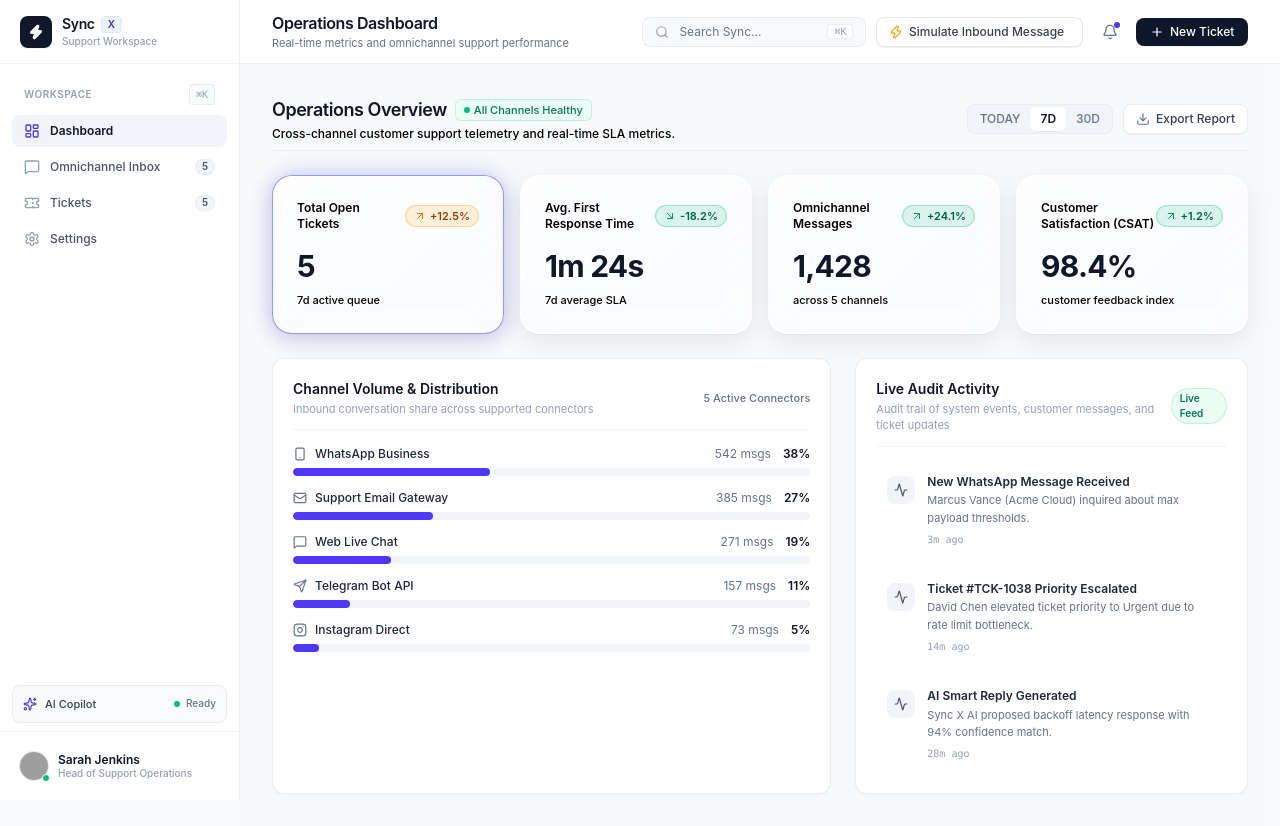
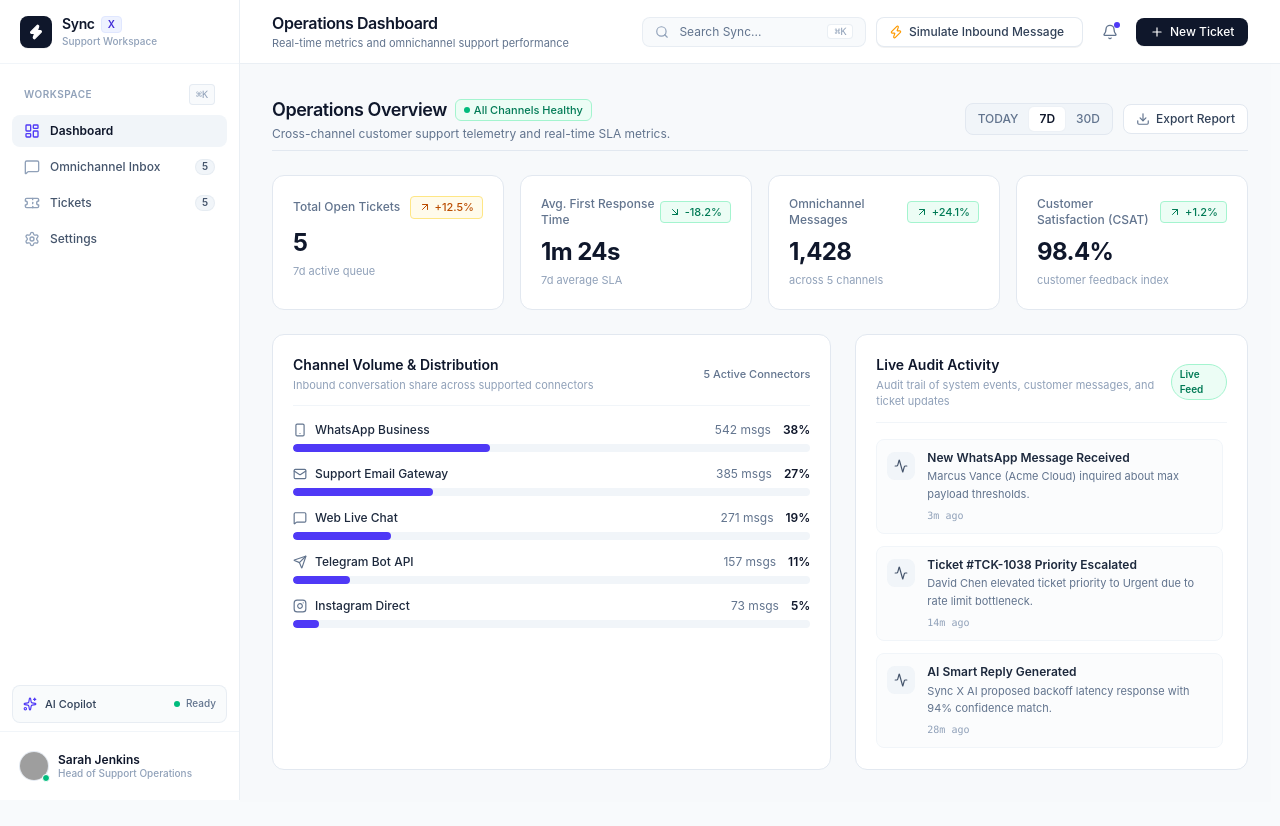
Before and after one commit to syncxomnichannel-star/syncx, a React (Vite) app: page / in a window 1280 px wide. After the commit the page ends 802 px from the top, so only its background shows below. Built offline with nearby package versions, Linux system fonts and the light colour scheme; grey boxes are pictures that could not be loaded.

Commit message:
style(dashboard): simplify cards to clean normal styling without hover, shadows, or blur

```diff
--- a/src/components/DashboardView.tsx
+++ b/src/components/DashboardView.tsx
@@ -1,20 +1,15 @@
-import React, { useState } from 'react';
+import React from 'react';
 import {
   Activity,
   ArrowDownRight,
   ArrowUpRight,
-  ChevronRight,
-  Layers,
   Mail,
   MessageSquare,
-  Plus,
   Send,
   Smartphone,
-  Sparkles,
   Download
 } from 'lucide-react';
 import { InstagramIcon } from './icons/InstagramIcon';
-import { MagneticButton } from './MagneticButton';
 import { useCustomization } from '../context/CustomizationContext';
 import { ChannelType, MetricCardData, NavTabId } from '../types';
 
@@ -23,110 +18,41 @@ interface DashboardViewProps {
   onNavigateTab?: (tab: NavTabId) => void;
 }
 
-interface InteractiveKpiCardProps {
-  metric: MetricCardData;
-  isActive?: boolean;
-  onClick?: () => void;
-}
-
 /**
- * Polished Glassmorphism KPI Card
- * Features:
- * - Semi-transparent background with backdrop blur & saturation
- * - 1px border & layered soft shadow with inset top highlight
- * - 20px border radius
- * - Faint gradient sheen across top
- * - Dynamic cursor spotlight
- * - Translucent tinted trend badge pills
- * - Hover elevation (-4px) with smooth 250ms cubic-bezier transition
- * - Active / selected blue-tinted glow
+ * Standard, simple KPI card:
+ * Solid background, clean borders, no shadows, no blur, no hover animation.
  */
-const InteractiveKpiCard: React.FC<InteractiveKpiCardProps> = ({
-  metric,
-  isActive = false,
-  onClick
-}) => {
-  const [mousePos, setMousePos] = useState<{ x: number; y: number } | null>(null);
-
-  const handleMouseMove = (e: React.MouseEvent<HTMLDivElement>) => {
-    const rect = e.currentTarget.getBoundingClientRect();
-    setMousePos({
-      x: e.clientX - rect.left,
-      y: e.clientY - rect.top
-    });
-  };
-
-  const handleMouseLeave = () => {
-    setMousePos(null);
-  };
-
+const KpiCard: React.FC<{ metric: MetricCardData }> = ({ metric }) => {
   const isDownward = metric.change.startsWith('-');
   const TrendIcon = isDownward ? ArrowDownRight : ArrowUpRight;
 
   return (
-    <div
-      onClick={onClick}
-      onMouseMove={handleMouseMove}
-      onMouseLeave={handleMouseLeave}
-      className={`glass-kpi-card p-5 sm:p-6 cursor-pointer overflow-hidden group select-none ${
-        isActive ? 'is-active ring-1 ring-indigo-500/30' : ''
+    <div className="bg-white border border-slate-200 rounded-xl p-5">
+      <div className="flex items-center justify-between mb-2">
+        <span className="text-xs font-medium text-slate-500">
+          {metric.title}
+        </span>
+        <span
+          className={`inline-flex items-center gap-1 text-[11px] font-medium px-2 py-0.5 rounded border ${
+            metric.isPositive
+              ? 'bg-emerald-50 text-emerald-700 border-emerald-200'
+              : 'bg-amber-50 text-amber-700 border-amber-200'
           }`}
         >
-      {/* Faint gradient sheen across the top of each card (linear-gradient 135deg, white 40% to transparent) */}
-      <div
-        className="pointer-events-none absolute inset-x-0 top-0 h-28 rounded-t-[20px] transition-opacity duration-300"
-        style={{
-          background: 'linear-gradient(135deg, rgba(255, 255, 255, 0.4) 0%, rgba(255, 255, 255, 0.1) 40%, transparent 100%)'
-        }}
-        aria-hidden="true"
-      />
-
-      {/* Dynamic Cursor Spotlight Effect */}
-      {mousePos && (
-        <div
-          className="pointer-events-none absolute -inset-px transition-opacity duration-300 rounded-[20px]"
-          style={{
-            background: `radial-gradient(220px circle at ${mousePos.x}px ${mousePos.y}px, rgba(99, 102, 241, 0.08), transparent 70%)`
-          }}
-          aria-hidden="true"
-        />
-      )}
-
-      {/* Content */}
-      <div className="relative z-10 flex flex-col justify-between h-full">
-        <div className="flex items-center justify-between mb-3">
-          <span className="text-xs font-semibold text-black dark:text-white group-hover:text-slate-950 dark:group-hover:text-white transition-colors">
-            {metric.title}
-          </span>
-          {/* Trend Badge: small pill with a translucent tinted background */}
-          <span
-            className={`inline-flex items-center gap-1 text-[11px] font-semibold px-2 py-0.5 rounded-full border backdrop-blur-xs transition-transform duration-200 group-hover:scale-105 ${
-              metric.isPositive
-                ? 'bg-emerald-500/15 text-emerald-800 dark:text-emerald-300 border-emerald-500/30'
-                : 'bg-amber-500/15 text-amber-800 dark:text-amber-300 border-amber-500/30'
-            }`}
-          >
-            <TrendIcon
-              className={`w-3 h-3 ${
-                metric.isPositive
-                  ? 'text-emerald-600 dark:text-emerald-400'
-                  : 'text-amber-600 dark:text-amber-400'
-              }`}
-            />
+          <TrendIcon className="w-3 h-3" />
           <span>{metric.change}</span>
         </span>
       </div>
 
-        <div className="flex items-baseline justify-between mt-1">
-          <p className="text-2xl sm:text-3xl font-bold tracking-tight text-slate-900 dark:text-white group-hover:text-indigo-950 dark:group-hover:text-indigo-200 transition-colors">
+      <div className="flex items-baseline justify-between">
+        <p className="text-2xl font-bold tracking-tight text-slate-900">
           {metric.value}
         </p>
       </div>
 
-        <p className="text-[11px] font-medium text-black dark:text-white mt-2">
+      <p className="text-[11px] text-slate-400 mt-1 font-normal">
         {metric.period}
       </p>
-      </div>
     </div>
   );
 };
@@ -135,15 +61,13 @@ export const DashboardView: React.FC<DashboardViewProps> = ({
   onOpenNewTicket,
   onNavigateTab
 }) => {
-  const [selectedMetricId, setSelectedMetricId] = useState<string>('metric-tickets');
   const {
     metrics,
     channelVolume,
     activities,
     timeRange,
     setTimeRange,
-    exportReport,
-    showToast
+    exportReport
   } = useCustomization();
 
   const getChannelIcon = (type?: ChannelType) => {
@@ -164,25 +88,25 @@ export const DashboardView: React.FC<DashboardViewProps> = ({
   return (
     <div className="p-6 sm:p-8 space-y-6 max-w-7xl mx-auto">
       {/* Top Operations Header Bar */}
-      <div className="flex flex-col sm:flex-row sm:items-center justify-between gap-4 pb-2 border-b border-slate-200/60">
+      <div className="flex flex-col sm:flex-row sm:items-center justify-between gap-4 pb-2 border-b border-slate-200">
         <div>
           <div className="flex items-center space-x-2">
             <h3 className="text-lg font-semibold tracking-tight text-slate-900">
               Operations Overview
             </h3>
-            <span className="inline-flex items-center gap-1 text-[11px] font-medium text-emerald-700 bg-emerald-50 px-2 py-0.5 rounded-md border border-emerald-200/70">
+            <span className="inline-flex items-center gap-1 text-[11px] font-medium text-emerald-700 bg-emerald-50 px-2 py-0.5 rounded-md border border-emerald-200">
               <span className="w-1.5 h-1.5 rounded-full bg-emerald-500" />
               <span>All Channels Healthy</span>
             </span>
           </div>
-          <p className="text-xs text-black dark:text-white font-medium mt-0.5">
+          <p className="text-xs text-slate-500 mt-0.5">
             Cross-channel customer support telemetry and real-time SLA metrics.
           </p>
         </div>
 
         <div className="flex items-center space-x-2.5">
           {/* Time Range Selector */}
-          <div className="flex items-center p-0.5 rounded-lg bg-slate-100 border border-slate-200/70 text-xs">
+          <div className="flex items-center p-0.5 rounded-lg bg-slate-100 border border-slate-200 text-xs">
             {(['today', '7d', '30d'] as const).map(tab => (
               <button
                 key={tab}
@@ -190,7 +114,7 @@ export const DashboardView: React.FC<DashboardViewProps> = ({
                 onClick={() => setTimeRange(tab)}
                 className={`px-2.5 py-1 rounded-md text-xs font-medium uppercase transition-colors cursor-pointer ${
                   timeRange === tab
-                    ? 'bg-white text-slate-900 shadow-2xs font-semibold'
+                    ? 'bg-white text-slate-900 font-semibold border border-slate-200/60'
                     : 'text-slate-500 hover:text-slate-800'
                 }`}
               >
@@ -199,48 +123,29 @@ export const DashboardView: React.FC<DashboardViewProps> = ({
             ))}
           </div>
 
-          {/* Magnetic CTA Export Report Action */}
-          <MagneticButton
-            strength={0.25}
+          {/* Export Report Action */}
+          <button
+            type="button"
             onClick={() => exportReport('json')}
-            className="flex items-center space-x-1.5 px-3 py-1.5 bg-white hover:bg-slate-50 border border-slate-200/80 hover:border-slate-300 text-slate-700 rounded-lg text-xs font-medium shadow-2xs transition-colors"
+            className="flex items-center space-x-1.5 px-3 py-1.5 bg-white hover:bg-slate-50 border border-slate-200 text-slate-700 rounded-lg text-xs font-medium cursor-pointer"
           >
             <Download className="w-3.5 h-3.5 text-slate-500" />
             <span>Export Report</span>
-          </MagneticButton>
+          </button>
         </div>
       </div>
 
-      {/* 4 Restyled Glassmorphism KPI Cards with Soft Blurred Gradient Blobs behind */}
-      <div className="relative">
-        {/* Soft Blurred Gradient Blobs (indigo/blue and a hint of violet, ~15% opacity, blur 80px) */}
-        <div
-          className="pointer-events-none absolute -inset-x-4 -top-8 -bottom-8 overflow-hidden -z-10"
-          aria-hidden="true"
-        >
-          <div className="absolute top-2 left-[5%] w-72 h-72 rounded-full bg-indigo-500/15 blur-[80px]" />
-          <div className="absolute -top-6 left-[35%] w-80 h-80 rounded-full bg-blue-500/15 blur-[80px]" />
-          <div className="absolute top-4 right-[25%] w-72 h-72 rounded-full bg-violet-500/15 blur-[80px]" />
-          <div className="absolute -bottom-6 right-[5%] w-64 h-64 rounded-full bg-indigo-400/15 blur-[80px]" />
-        </div>
-
-        {/* 4 Interactive KPI Cards */}
+      {/* 4 Operations KPI Cards: Basic, Normal, No Shadows, No Blur */}
       <div className="grid grid-cols-1 sm:grid-cols-2 lg:grid-cols-4 gap-4">
         {metrics.map(metric => (
-            <InteractiveKpiCard
-              key={metric.id}
-              metric={metric}
-              isActive={selectedMetricId === metric.id}
-              onClick={() => setSelectedMetricId(metric.id)}
-            />
+          <KpiCard key={metric.id} metric={metric} />
         ))}
-        </div>
       </div>
 
       {/* Two Column Layout: Channel Breakdown & Activity Feed */}
       <div className="grid grid-cols-1 lg:grid-cols-12 gap-6">
-        {/* Channel Volume Breakdown (7 cols) */}
-        <div className="lg:col-span-7 bg-white border border-slate-200/70 rounded-xl p-5 shadow-[inset_0_1px_2px_rgba(15,23,42,0.02),0_1px_3px_rgba(15,23,42,0.03)] hover:shadow-[inset_0_2px_4px_rgba(15,23,42,0.04),0_10px_24px_-6px_rgba(15,23,42,0.06)] hover:border-slate-300 transition-all duration-200 space-y-4">
+        {/* Channel Volume Breakdown (7 cols): Basic Normal Card */}
+        <div className="lg:col-span-7 bg-white border border-slate-200 rounded-xl p-5 space-y-4">
           <div className="flex items-center justify-between pb-3 border-b border-slate-100">
             <div>
               <h4 className="text-sm font-semibold text-slate-900">
@@ -273,7 +178,7 @@ export const DashboardView: React.FC<DashboardViewProps> = ({
                   </div>
                   <div className="w-full bg-slate-100 h-2 rounded-full overflow-hidden">
                     <div
-                      className="bg-indigo-600 h-full rounded-full transition-all duration-300"
+                      className="bg-indigo-600 h-full rounded-full"
                       style={{ width: `${chan.percent}%` }}
                     />
                   </div>
@@ -283,8 +188,8 @@ export const DashboardView: React.FC<DashboardViewProps> = ({
           </div>
         </div>
 
-        {/* Live Operational Activity Timeline (5 cols) */}
-        <div className="lg:col-span-5 bg-white border border-slate-200/70 rounded-xl p-5 shadow-[inset_0_1px_2px_rgba(15,23,42,0.02),0_1px_3px_rgba(15,23,42,0.03)] hover:shadow-[inset_0_2px_4px_rgba(15,23,42,0.04),0_10px_24px_-6px_rgba(15,23,42,0.06)] hover:border-slate-300 transition-all duration-200 space-y-4">
+        {/* Live Operational Activity Timeline (5 cols): Basic Normal Card */}
+        <div className="lg:col-span-5 bg-white border border-slate-200 rounded-xl p-5 space-y-4">
           <div className="flex items-center justify-between pb-3 border-b border-slate-100">
             <div>
               <h4 className="text-sm font-semibold text-slate-900">
@@ -294,7 +199,7 @@ export const DashboardView: React.FC<DashboardViewProps> = ({
                 Audit trail of system events, customer messages, and ticket updates
               </p>
             </div>
-            <span className="text-[10px] font-semibold text-emerald-700 bg-emerald-50 px-2 py-0.5 rounded-full border border-emerald-200/70">
+            <span className="text-[10px] font-semibold text-emerald-700 bg-emerald-50 px-2 py-0.5 rounded-full border border-emerald-200">
               Live Feed
             </span>
           </div>
@@ -303,7 +208,7 @@ export const DashboardView: React.FC<DashboardViewProps> = ({
             {activities.slice(0, 6).map(act => (
               <div
                 key={act.id}
-                className="flex items-start space-x-3 p-2.5 rounded-lg hover:bg-slate-50 border border-transparent hover:border-slate-200/60 transition-colors"
+                className="flex items-start space-x-3 p-2.5 rounded-lg border border-slate-100 bg-slate-50/50"
               >
                 <div className="w-7 h-7 rounded-lg bg-slate-100 text-slate-600 flex items-center justify-center flex-shrink-0 mt-0.5">
                   <Activity className="w-3.5 h-3.5" />
--- a/src/index.css
+++ b/src/index.css
@@ -36,68 +36,3 @@ textarea:focus-visible,
 select:focus-visible {
   outline: none;
 }
-
-/* Glassmorphism Design Tokens */
-:root {
-  --glass-kpi-bg: rgba(255, 255, 255, 0.55);
-  --glass-kpi-border: rgba(255, 255, 255, 0.6);
-  --glass-kpi-border-hover: rgba(99, 102, 241, 0.45);
-  --glass-kpi-border-active: rgba(99, 102, 241, 0.65);
-  --glass-kpi-shadow: 0 1px 2px rgba(16, 24, 40, 0.04), 0 8px 24px rgba(16, 24, 40, 0.08), inset 0 1px 0 rgba(255, 255, 255, 0.7);
-  --glass-kpi-shadow-hover: 0 16px 40px rgba(16, 24, 40, 0.14), inset 0 1px 0 rgba(255, 255, 255, 0.8), 0 0 20px -2px rgba(99, 102, 241, 0.25);
-  --glass-kpi-shadow-active: 0 1px 2px rgba(16, 24, 40, 0.04), 0 8px 24px rgba(16, 24, 40, 0.08), inset 0 1px 0 rgba(255, 255, 255, 0.8), 0 0 22px 0px rgba(99, 102, 241, 0.32);
-  --glass-kpi-shadow-active-hover: 0 16px 40px rgba(16, 24, 40, 0.14), inset 0 1px 0 rgba(255, 255, 255, 0.9), 0 0 28px 2px rgba(99, 102, 241, 0.45);
-  --glass-kpi-sheen: linear-gradient(135deg, rgba(255, 255, 255, 0.4) 0%, rgba(255, 255, 255, 0.1) 40%, transparent 100%);
-}
-
-.dark, [data-theme="dark"] {
-  --glass-kpi-bg: rgba(255, 255, 255, 0.06);
-  --glass-kpi-border: rgba(255, 255, 255, 0.12);
-  --glass-kpi-border-hover: rgba(129, 140, 248, 0.5);
-  --glass-kpi-border-active: rgba(129, 140, 248, 0.75);
-  --glass-kpi-shadow: 0 1px 2px rgba(0, 0, 0, 0.2), 0 8px 24px rgba(0, 0, 0, 0.35), inset 0 1px 0 rgba(255, 255, 255, 0.12);
-  --glass-kpi-shadow-hover: 0 16px 40px rgba(0, 0, 0, 0.45), inset 0 1px 0 rgba(255, 255, 255, 0.2), 0 0 20px -2px rgba(129, 140, 248, 0.3);
-  --glass-kpi-shadow-active: 0 1px 2px rgba(0, 0, 0, 0.2), 0 8px 24px rgba(0, 0, 0, 0.35), inset 0 1px 0 rgba(255, 255, 255, 0.18), 0 0 22px 0px rgba(129, 140, 248, 0.4);
-  --glass-kpi-shadow-active-hover: 0 16px 40px rgba(0, 0, 0, 0.45), inset 0 1px 0 rgba(255, 255, 255, 0.25), 0 0 28px 2px rgba(129, 140, 248, 0.5);
-  --glass-kpi-sheen: linear-gradient(135deg, rgba(255, 255, 255, 0.12) 0%, rgba(255, 255, 255, 0.03) 40%, transparent 100%);
-}
-
-.glass-kpi-card {
-  position: relative;
-  border-radius: 20px;
-  background-color: var(--glass-kpi-bg);
-  border: 1px solid var(--glass-kpi-border);
-  box-shadow: var(--glass-kpi-shadow);
-  -webkit-backdrop-filter: blur(16px) saturate(160%);
-  backdrop-filter: blur(16px) saturate(160%);
-  transition: transform 250ms cubic-bezier(0.4, 0, 0.2, 1),
-              box-shadow 250ms cubic-bezier(0.4, 0, 0.2, 1),
-              border-color 250ms cubic-bezier(0.4, 0, 0.2, 1);
-}
-
-.glass-kpi-card:hover {
-  transform: translateY(-4px);
-  box-shadow: var(--glass-kpi-shadow-hover);
-  border-color: var(--glass-kpi-border-hover);
-}
-
-.glass-kpi-card.is-active {
-  border-color: var(--glass-kpi-border-active);
-  box-shadow: var(--glass-kpi-shadow-active);
-}
-
-.glass-kpi-card.is-active:hover {
-  transform: translateY(-4px);
-  box-shadow: var(--glass-kpi-shadow-active-hover);
-}
-
-/* Fallback for browsers without backdrop-filter support */
-@supports not ((-webkit-backdrop-filter: blur(16px)) or (backdrop-filter: blur(16px))) {
-  .glass-kpi-card {
-    background-color: #ffffff;
-  }
-  .dark .glass-kpi-card,
-  [data-theme="dark"] .glass-kpi-card {
-    background-color: #0f172a;
-  }
-}
```
Lines whose indentation alone changed are shown as unchanged.
